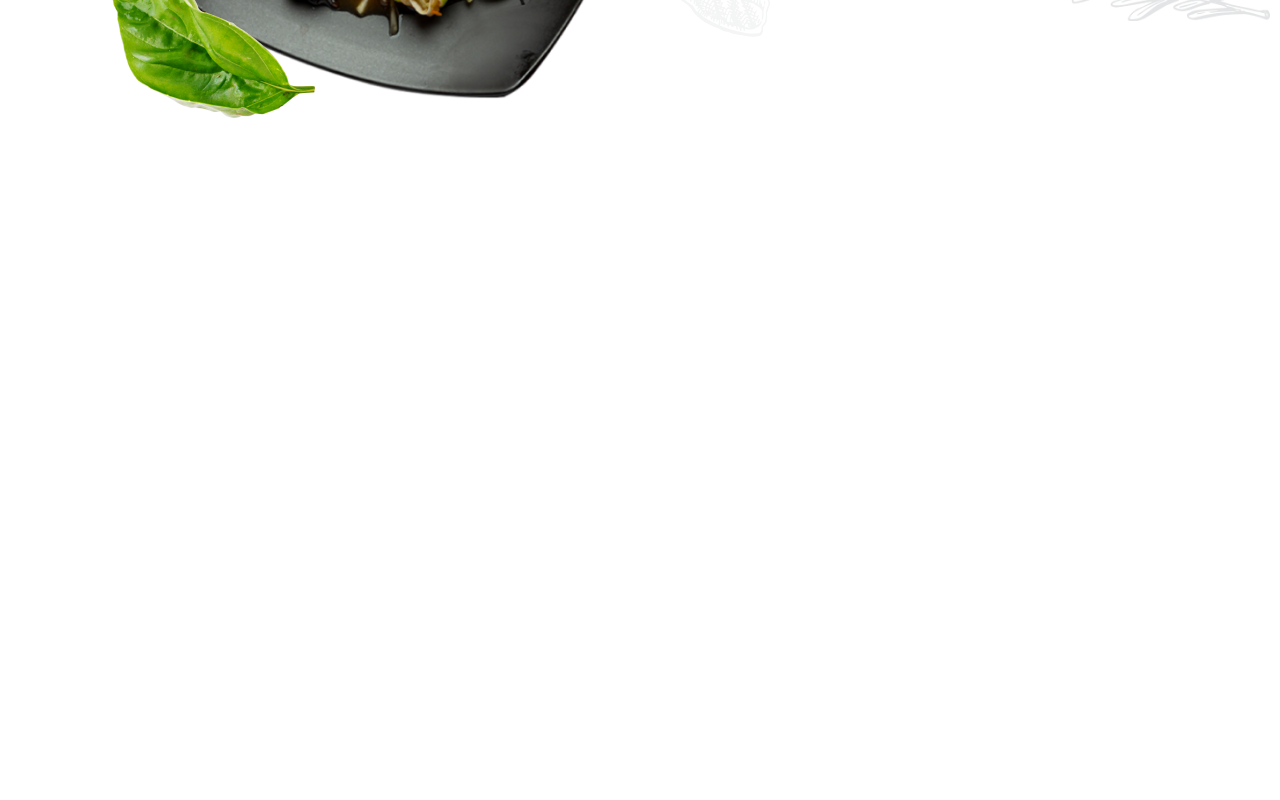
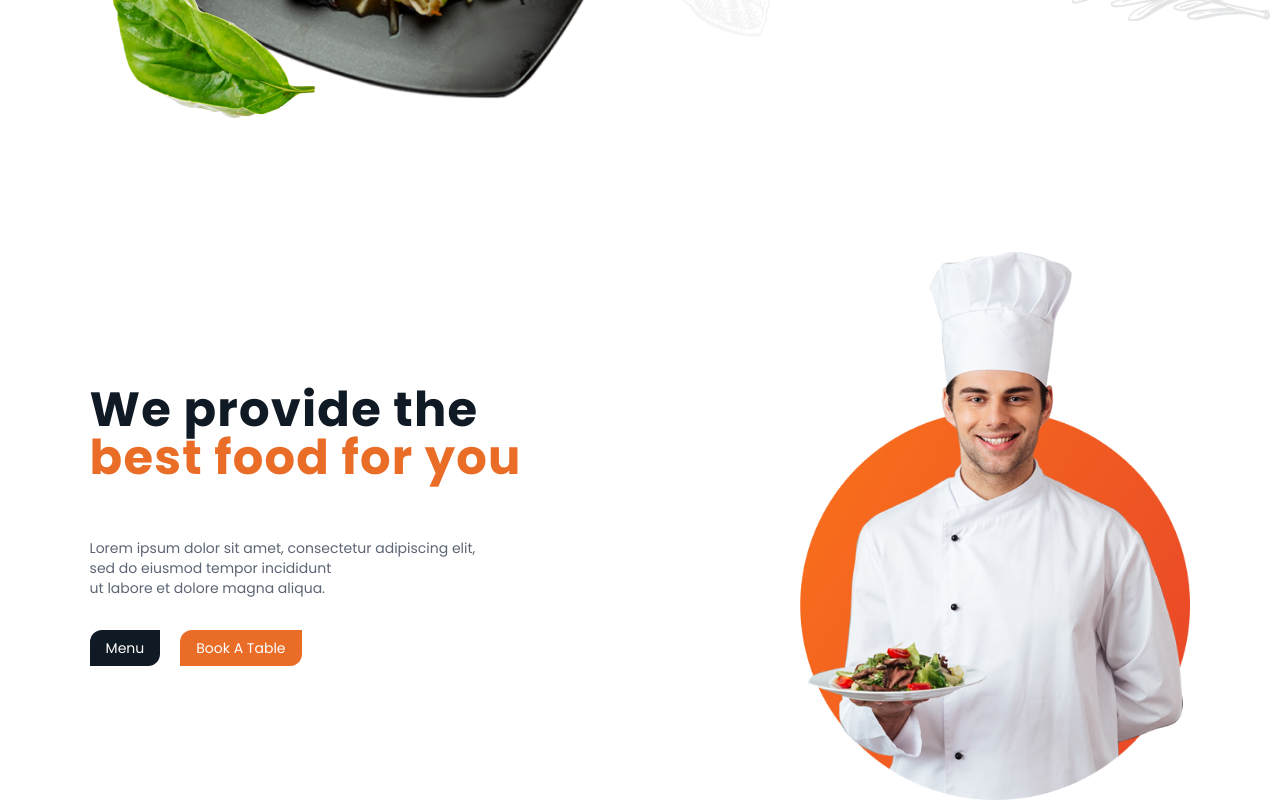
Before and after one commit to yassine5551/Restaurant_v1, a React (Vite) app: page / in a window 1280 px wide. Shown: the part 2449-3249 px from the top of the page. Before the commit the page ends 2567 px from the top, so only its background shows below. Built offline with nearby package versions, Linux system fonts and the light colour scheme.

Commit message:
chef section

```diff
--- a/src/App.jsx
+++ b/src/App.jsx
@@ -1,10 +1,8 @@
-import Cards from "./components/Cards"
-import Header from "./components/Header"
-import Hero from "./components/Hero"
-import Details from "./components/Details"
-
-
-
+import Cards from "./components/Cards";
+import Header from "./components/Header";
+import Hero from "./components/Hero";
+import Details from "./components/Details";
+import Chef from "./components/Chef";
 
 function App() {
   return (
@@ -12,9 +10,10 @@ function App() {
       <Header />
       <Hero />
       <Cards />
-      <Details/>
+      <Details />
+      <Chef />
     </>
-  )
+  );
 }
 
-export default App
+export default App;
--- /dev/null
+++ b/src/components/Chef.jsx
@@ -0,0 +1,44 @@
+
+import ButtonComp from "./ButtonComp";
+import ButtonComp2 from "./ButtonComp2";
+import chef from "../assets/chef.png"
+const ChefSection = () => {
+  return (
+      <>
+          <div className="flex md:flex-row flex-col justify-between gap-[5rem]  mt-[150px] items-center ">
+        {/* leftSide */}
+        <div className="flex flex-col relative ">
+
+          <div className="flex flex-col gap-8 ">
+            <h1 className="tracking-wide font-bold text-4xl lg:text-5xl leading-normal mb-2 md:mb-6 text-secondary ">
+              We provide the <br />
+              <span className="text-primary">best food for you</span>
+            </h1>
+            <p className="text-sm text-smT">
+              Lorem ipsum dolor sit amet, consectetur adipiscing elit,
+              <br /> sed do eiusmod tempor incididunt <br /> ut labore et dolore
+              magna aliqua.
+            </p>
+
+            <div className="flex gap-5">
+              <ButtonComp2 txt2="Menu" />
+
+              <ButtonComp txt1="Book A Table" />
+            </div>
+
+          </div>
+        </div>
+        {/* rightSide */}
+        <div className="relative">
+          <div className="md:w-[400px] w-[300px] relative">
+            <img src={chef} alt="" />
+
+          </div>
+
+        </div>
+      </div>
+      </>
+  )
+}
+
+export default ChefSection
```
Also changed, not shown: src/assets/chef.png (renamed from src/assets/chef 1.png).
